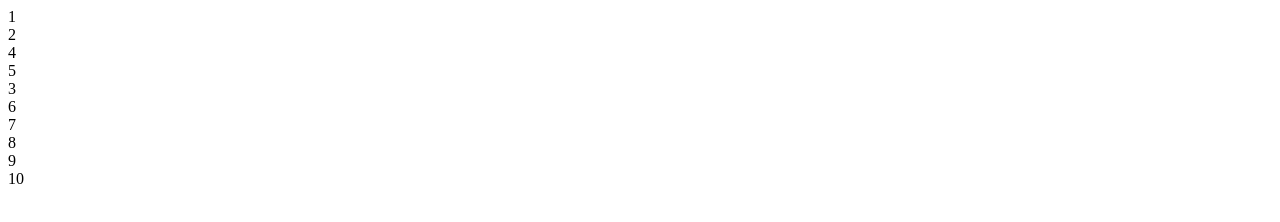
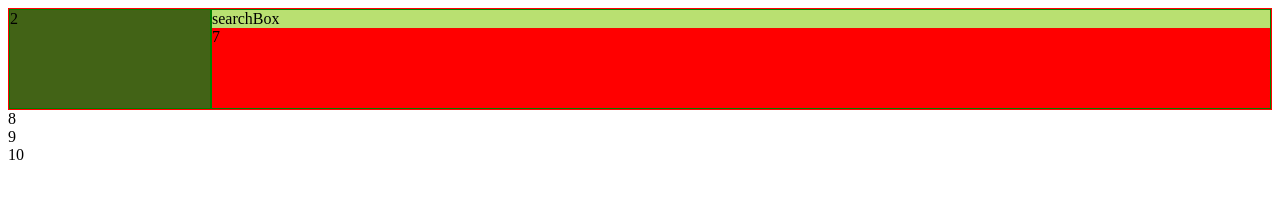
Before and after one commit to DouglasRyan/node-sass-demo, a website: page index.html in a window 1280 px wide. Drawn offline with Linux system fonts and the light colour scheme.

Commit message:
modify scss

```diff
--- a/css/style.css
+++ b/css/style.css
@@ -1,10 +1,17 @@
-body{
-    box-sizing: border-box;
-
-
-}
-
-
-body p {
-    background: red;
-}
+#p1 {
+  display: flex;
+  border: 1px solid red;
+  height: 100px; }
+  #p1 #p2, #p1 #p3 {
+    display: flex;
+    border: 1px solid green; }
+  #p1 #p2 {
+    flex-basis: 200px;
+    background: #426316; }
+  #p1 #p3 {
+    display: flex;
+    flex-flow: column;
+    flex-grow: 1;
+    background: red; }
+    #p1 #p3 #p6 {
+      background: #b9e071; }
--- a/index.html
+++ b/index.html
@@ -5,15 +5,20 @@
     <meta name="viewport" content="width=device-width, initial-scale=1.0">
     <meta http-equiv="X-UA-Compatible" content="ie=edge">
     <title>flex</title>
+    <link rel="stylesheet" href="css/style.css">
 </head>
 <body>
-    <div id="p1">1
+    <div id="p1">
             <div id="p2">2
-                    <div id="p4">4</div>
-                    <div id="p5">5</div>
+                    <!-- <div id="p4">4</div>
+                    <div id="p5">5</div> -->
             </div>
-            <div id="p3">3
-                    <div id="p6">6</div>
+            <div id="p3">
+                    <div id="p6">
+                        <div class="searchBox">
+                            searchBox
+                        </div>
+                    </div>
                     <div id="p7">7</div>
             </div>
     </div>
--- a/main.scss
+++ b/main.scss
@@ -0,0 +1,25 @@
+#p1{
+    display: flex;
+    border:1px solid red;
+    height:100px;
+    #p2,#p3{
+        display: flex;
+        border:1px solid green;
+
+
+    }
+    #p2{
+        flex-basis: 200px;
+        background: rgb(66,99,22)
+    }
+    #p3{
+        display: flex;
+        flex-flow: column;
+        flex-grow: 1;
+        background:red;
+        #p6{
+            background: rgb(185, 224, 113)
+
+        }
+    }
+}
```
Also changed, not shown: package.json (added, +23 -0 lines).
